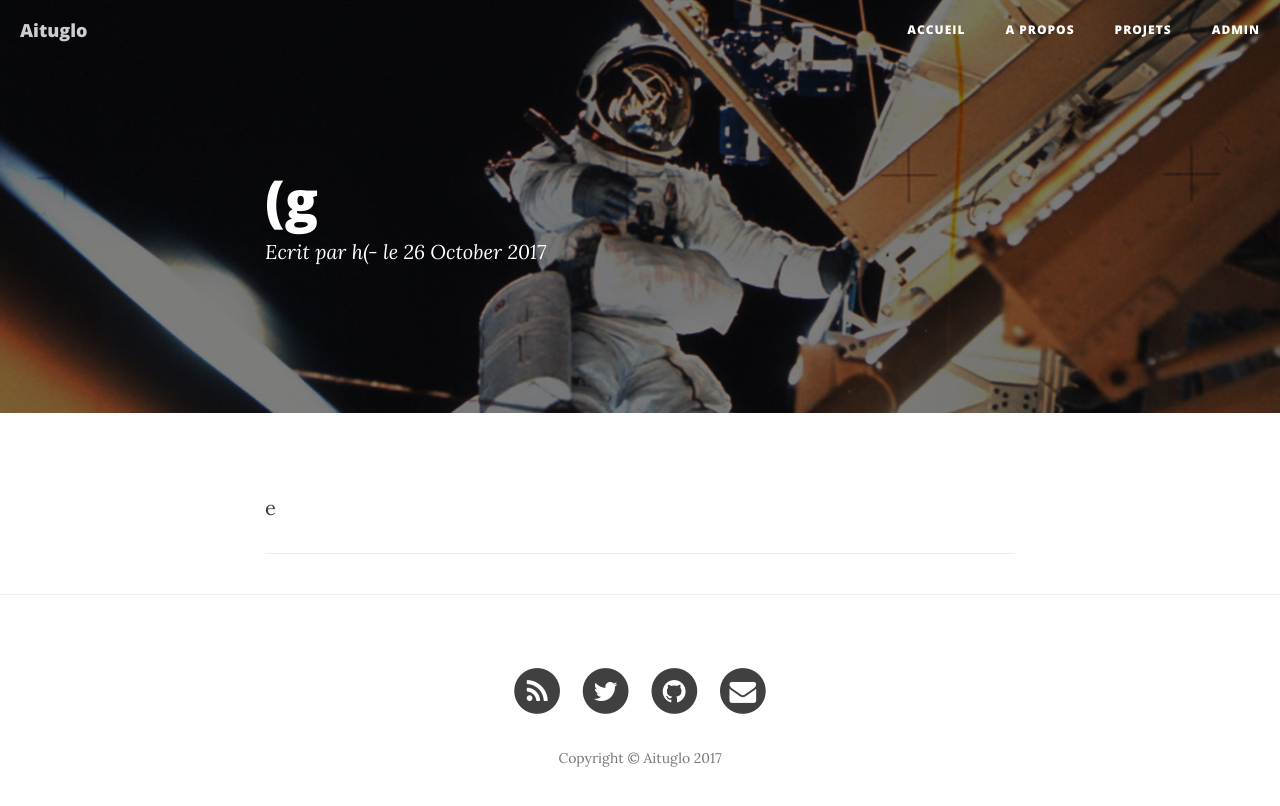
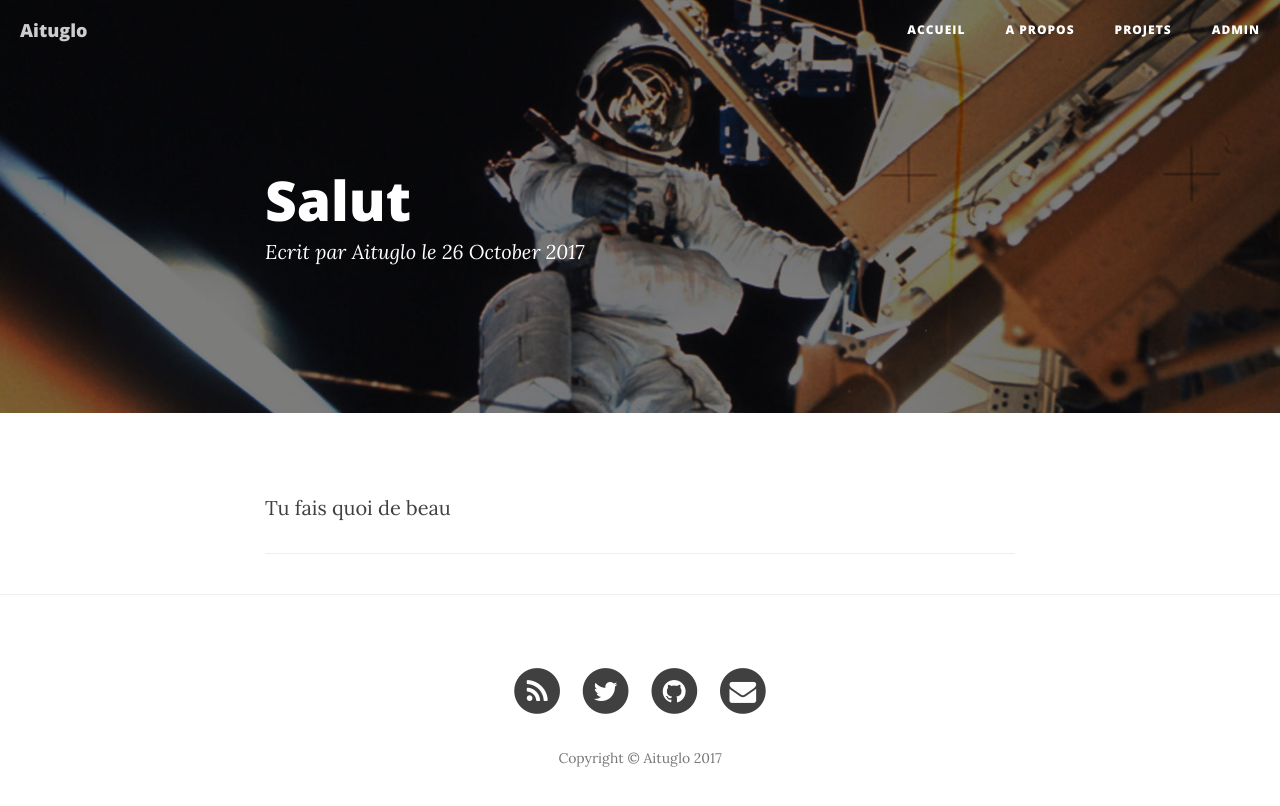
Before and after one commit to Aituglo/aituglo.com, a Jekyll site: the page built from _posts/2017-10-26-g.md, in a window 1280 px wide. Shown: the top 806 px of the page. Built offline with Jekyll 4.4.1, drawn with Linux system fonts in a browser that asks for light colours; nearby versions of some CDN libraries; our own code applies the rules of GitHub Pages for plain Markdown files.

Commit message:
Update Articles “2017-10-26-g”

```diff
--- a/_posts/2017-10-26-g.md
+++ b/_posts/2017-10-26-g.md
@@ -1,7 +1,7 @@
 ---
-title: (g
-description: '''('
-author: h(-
+title: Salut
+description: Les amis
+author: Aituglo
 header-img: /assets/images/post-bg-03.jpg
 ---
-e
+Tu fais quoi de beau
```
